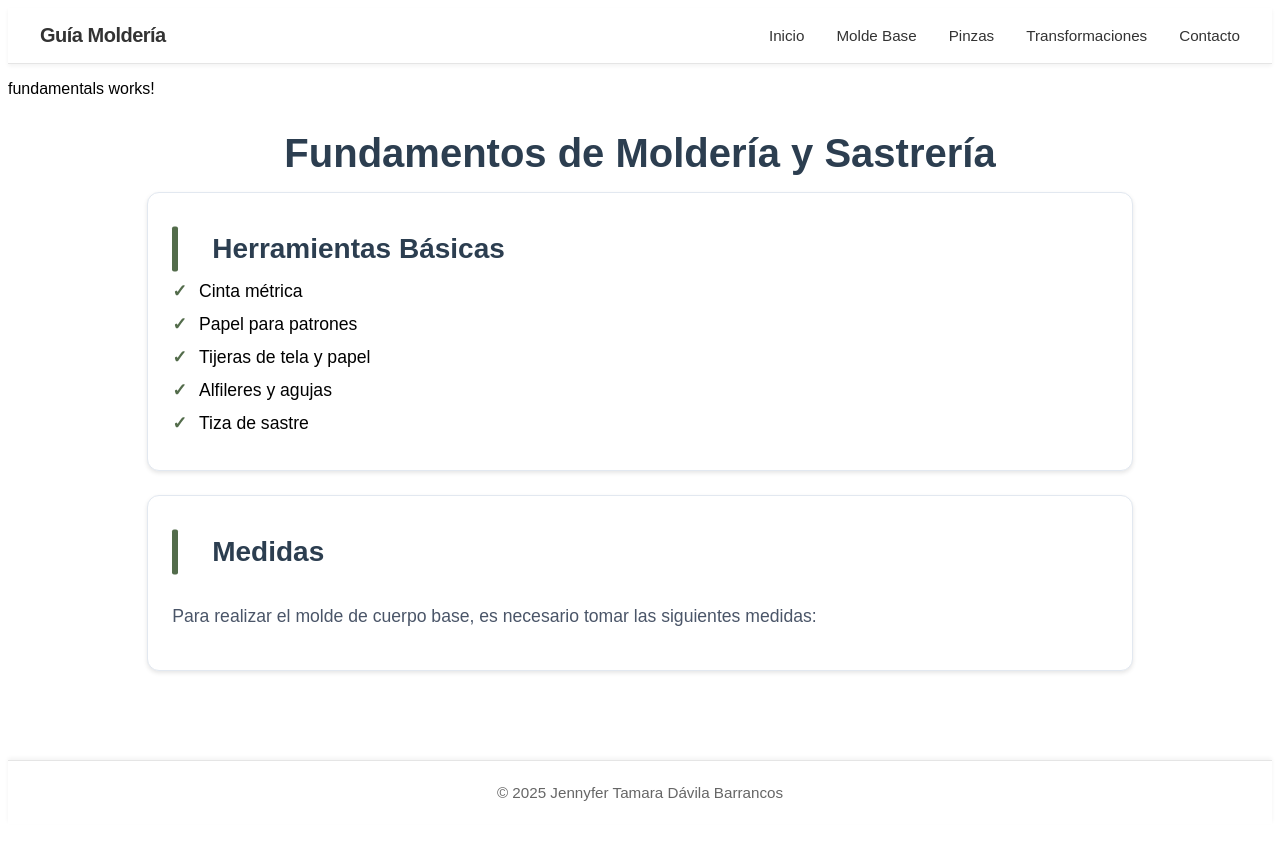
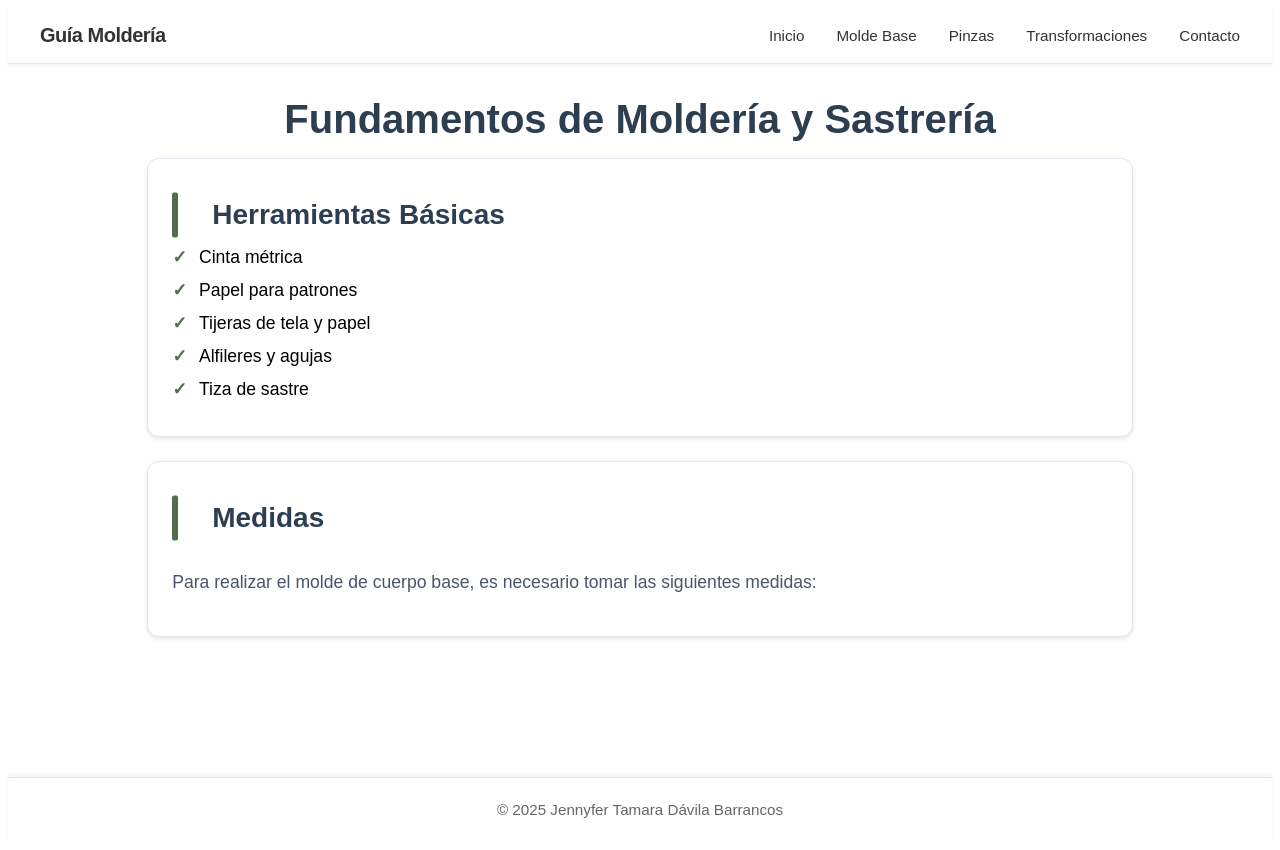
Before and after one commit to mdavila-2001/guia-para-molderia-y-sastreria, an Angular app: page /fundamentals in a window 1280 px wide. Built offline with nearby package versions, Linux system fonts and the light colour scheme.

Commit message:
Eliminado texto innecesario en el componente Fundamentals y corregido import en el módulo; ajustados comentarios en el componente de prueba.

```diff
--- a/src/app/pages/fundamentals/fundamentals.component.html
+++ b/src/app/pages/fundamentals/fundamentals.component.html
@@ -1,6 +1,3 @@
-<p>fundamentals works!</p>
-
-
 <section class="fundamentals-intro">
     <div class="container">
         <h1>Fundamentos de Moldería y Sastrería</h1>
--- a/src/app/pages/fundamentals/fundamentals.component.ts
+++ b/src/app/pages/fundamentals/fundamentals.component.ts
@@ -6,7 +6,7 @@ import { HttpClient } from '@angular/common/http';
 @Component({
   selector: 'app-fundamentals',
   standalone: true,
-  imports: [DescCardComponent, TableComponent],
+  imports: [DescCardComponent, TableComponent, DescCardComponent],
   templateUrl: './fundamentals.component.html',
   styleUrl: './fundamentals.component.css'
 })
--- a/src/app/pages/test/test.component.html
+++ b/src/app/pages/test/test.component.html
@@ -4,7 +4,7 @@
   <div class="test-section">
     <h2>Componentes de Interfaz</h2>
     <div class="component-grid">
-      <!-- <div class="component-card">
+      <div class="component-card">
         <h3>Tabla de Medidas</h3>
         <div class="component-preview">
           <app-table [datos]="data"></app-table>
@@ -13,9 +13,9 @@
             content="Las medidas de contorno se dividen en cuatro partes, mientras que las de altura se utilizan completas.">
           </app-tip>
         </div>
-      </div> -->
+      </div>
 
-      <div class="component-card">
+      <!-- <div class="component-card">
         <h3>Tarjetas Descriptivas</h3>
         <div class="component-preview">
           <app-desc-card
@@ -39,7 +39,7 @@
             [accentColor]="cardExample3.accentColor">
           </app-desc-card>
         </div>
-      </div>
+      </div> -->
 
         <!-- <div class="component-card">
           <h3>Botones</h3>
```
